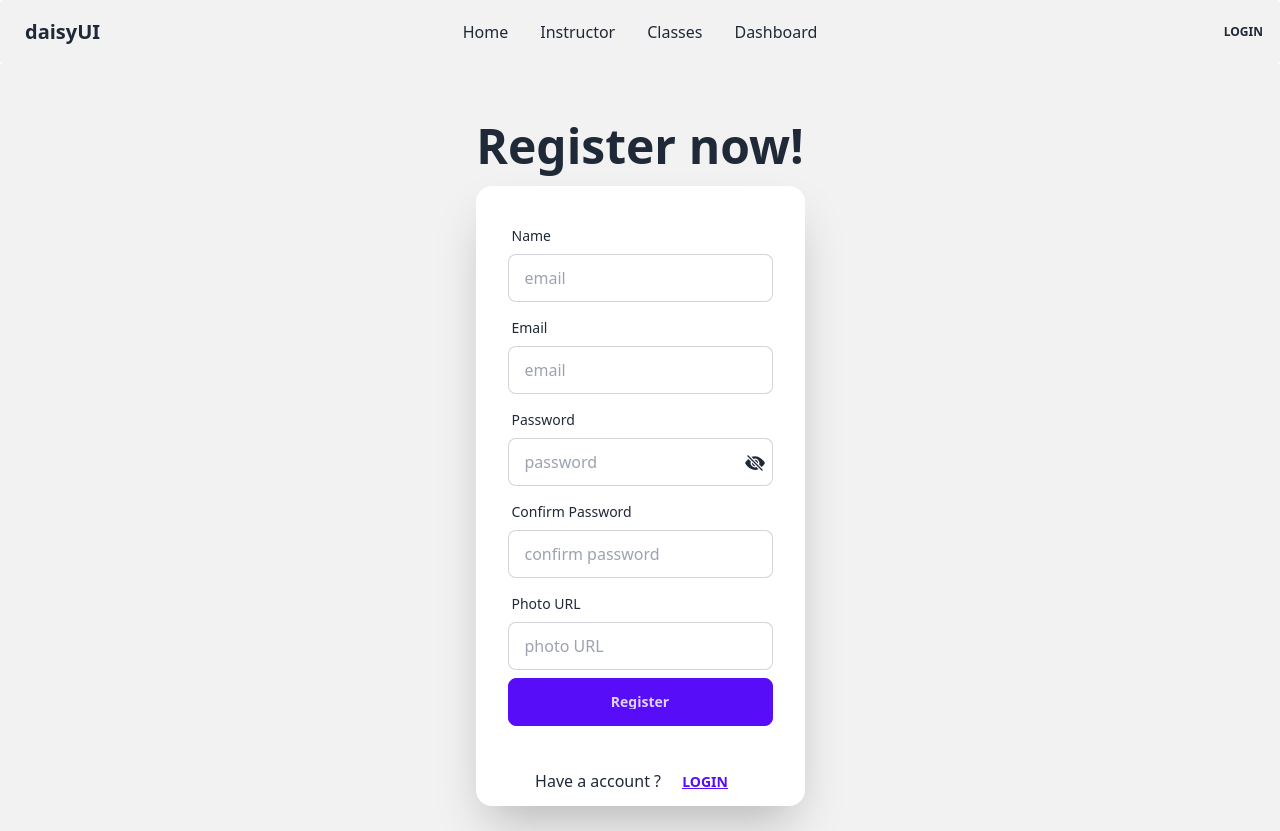
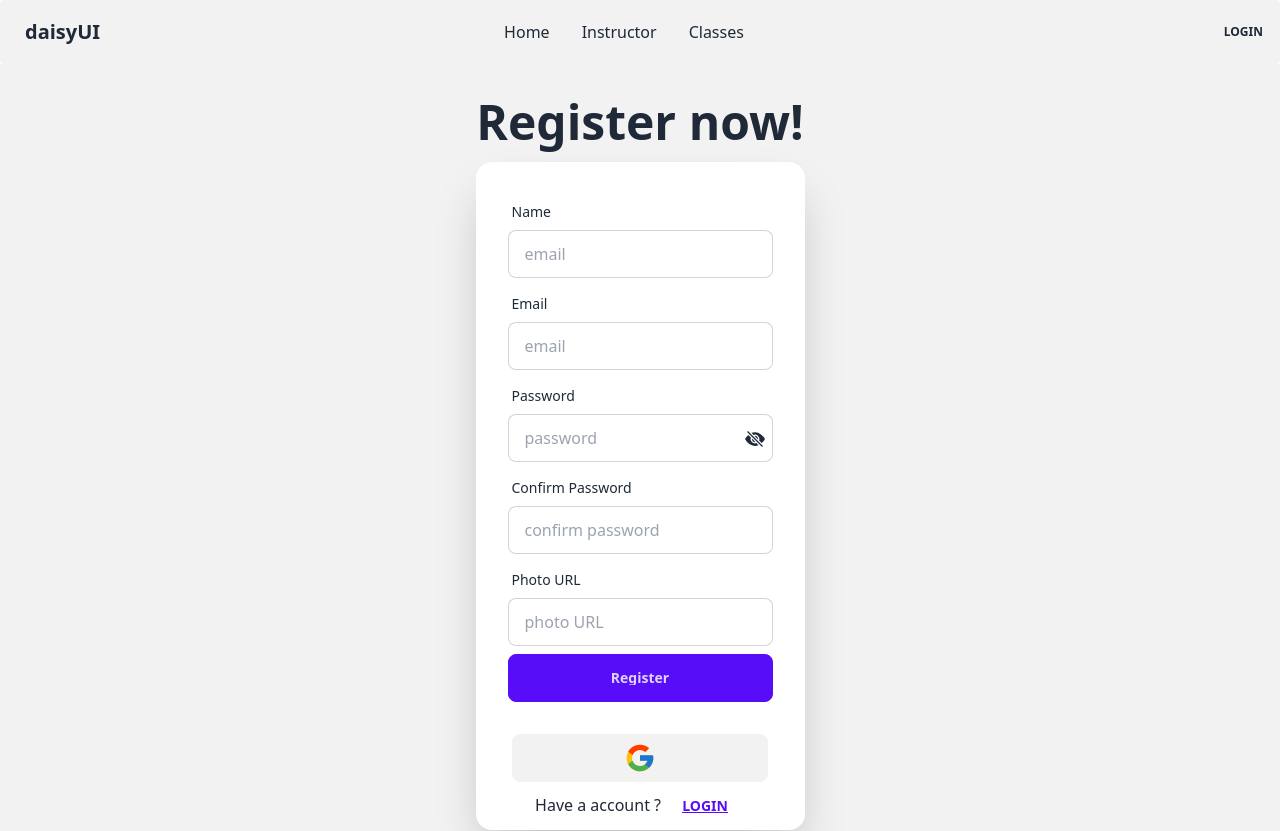
Before and after one commit to EmranAli-15/re-TheArt-client, a React (Vite) app: page /register in a window 1280 px wide. Shown: the top 831 px of the page. Built offline with nearby package versions, Linux system fonts and the light colour scheme; no server answers.

Commit message:
social login done

```diff
--- /dev/null
+++ b/src/components/SocialLogin.jsx
@@ -0,0 +1,42 @@
+import React from 'react';
+import { FcGoogle } from "react-icons/fc";
+import useAuth from '../hooks/useAuth';
+import { useNavigate } from 'react-router-dom';
+
+const SocialLogin = () => {
+    const { googleLogin } = useAuth();
+    const navigate = useNavigate();
+
+    const handleLogin = () => {
+        googleLogin()
+            .then(result => {
+                const user = result.user;
+                const name = user.displayName;
+                const email = user.email;
+                const photo = user.photoURL;
+                const role = 'student';
+                const savedUser = { name, email, photo, role };
+                fetch('http://localhost:5000/users', {
+                    method: 'POST',
+                    headers: {
+                        'content-type': 'application/json'
+                    },
+                    body: JSON.stringify(savedUser)
+                })
+                    .then(res => res.json())
+                    .then(data => { })
+                navigate('/login')
+            })
+            .catch(error => console.log(error.message))
+    }
+
+    return (
+        <div>
+            <button onClick={handleLogin} className="btn btn-wide">
+                <FcGoogle size={32}></FcGoogle>
+            </button>
+        </div>
+    );
+};
+
+export default SocialLogin;
--- a/src/pages/Login/Login.jsx
+++ b/src/pages/Login/Login.jsx
@@ -3,6 +3,7 @@ import { useForm } from "react-hook-form";
 import { BsEyeFill, BsEyeSlashFill } from "react-icons/bs";
 import { Link } from 'react-router-dom';
 import useAuth from '../../hooks/useAuth';
+import SocialLogin from '../../components/SocialLogin';
 
 const Login = () => {
 
@@ -64,7 +65,9 @@ const Login = () => {
                                 <input type="submit" value="Login" />
                             </button>
                         </div>
+
                     </form>
+                    <div className='text-center'><SocialLogin></SocialLogin></div>
                     <button onClick={() => setShow(!show)} className='absolute right-10 top-[175px]'>
                         {
                             show ? <BsEyeFill size={20}></BsEyeFill> :
--- a/src/pages/Register/Register.jsx
+++ b/src/pages/Register/Register.jsx
@@ -4,6 +4,7 @@ import { BsEyeFill, BsEyeSlashFill } from "react-icons/bs";
 import { Link, useNavigate } from 'react-router-dom';
 import useAuth from '../../hooks/useAuth';
 import Swal from 'sweetalert2';
+import SocialLogin from '../../components/SocialLogin';
 
 const Register = () => {
 
@@ -157,6 +158,7 @@ const Register = () => {
                             </button>
                         </div>
                     </form>
+                    <div className='text-center'><SocialLogin></SocialLogin></div>
                     <button onClick={() => setShow(!show)} className='absolute right-10 top-[267px]'>
                         {
                             show ? <BsEyeFill size={20}></BsEyeFill> :
--- a/src/pages/Shared/Navbar/Navbar.jsx
+++ b/src/pages/Shared/Navbar/Navbar.jsx
@@ -15,7 +15,11 @@ const Navbar = () => {
         <li> <NavLink to='/'>Home</NavLink> </li>
         <li> <NavLink>Instructor</NavLink> </li>
         <li> <NavLink>Classes</NavLink> </li>
-        <li> <NavLink to='/dashboard'>Dashboard</NavLink> </li>
+        <li>
+            {
+                user && <NavLink to='/dashboard'>Dashboard</NavLink>
+            }
+        </li>
     </>
 
     return (
--- a/src/providers/AuthProvider.jsx
+++ b/src/providers/AuthProvider.jsx
@@ -1,5 +1,5 @@
 import React, { createContext, useEffect, useState } from 'react';
-import { createUserWithEmailAndPassword, getAuth, onAuthStateChanged, signInWithEmailAndPassword, signOut, updateProfile } from "firebase/auth";
+import { GoogleAuthProvider, createUserWithEmailAndPassword, getAuth, onAuthStateChanged, signInWithEmailAndPassword, signInWithPopup, signOut, updateProfile } from "firebase/auth";
 import app from '../firebase/firebase.config'
 import axios from 'axios';
 const auth = getAuth(app);
@@ -10,6 +10,8 @@ export const AuthContext = createContext();
 const AuthProvider = ({ children }) => {
     const [user, setUser] = useState('');
     const [loading, setLoading] = useState(true);
+
+    const googleProvider = new GoogleAuthProvider();
 
     const createUer = (email, password) => {
         setLoading(true);
@@ -25,6 +27,11 @@ const AuthProvider = ({ children }) => {
         return updateProfile(auth.currentUser, {
             displayName: name, photoURL: photo
         });
+    }
+
+    const googleLogin = () => {
+        setLoading(true);
+        return signInWithPopup(auth, googleProvider);
     }
 
     const logOut = () => {
@@ -56,6 +63,8 @@ const AuthProvider = ({ children }) => {
         updateUserProfile,
         loginUser,
         logOut,
+        googleLogin,
+        loading,
         user
     }
 
```
